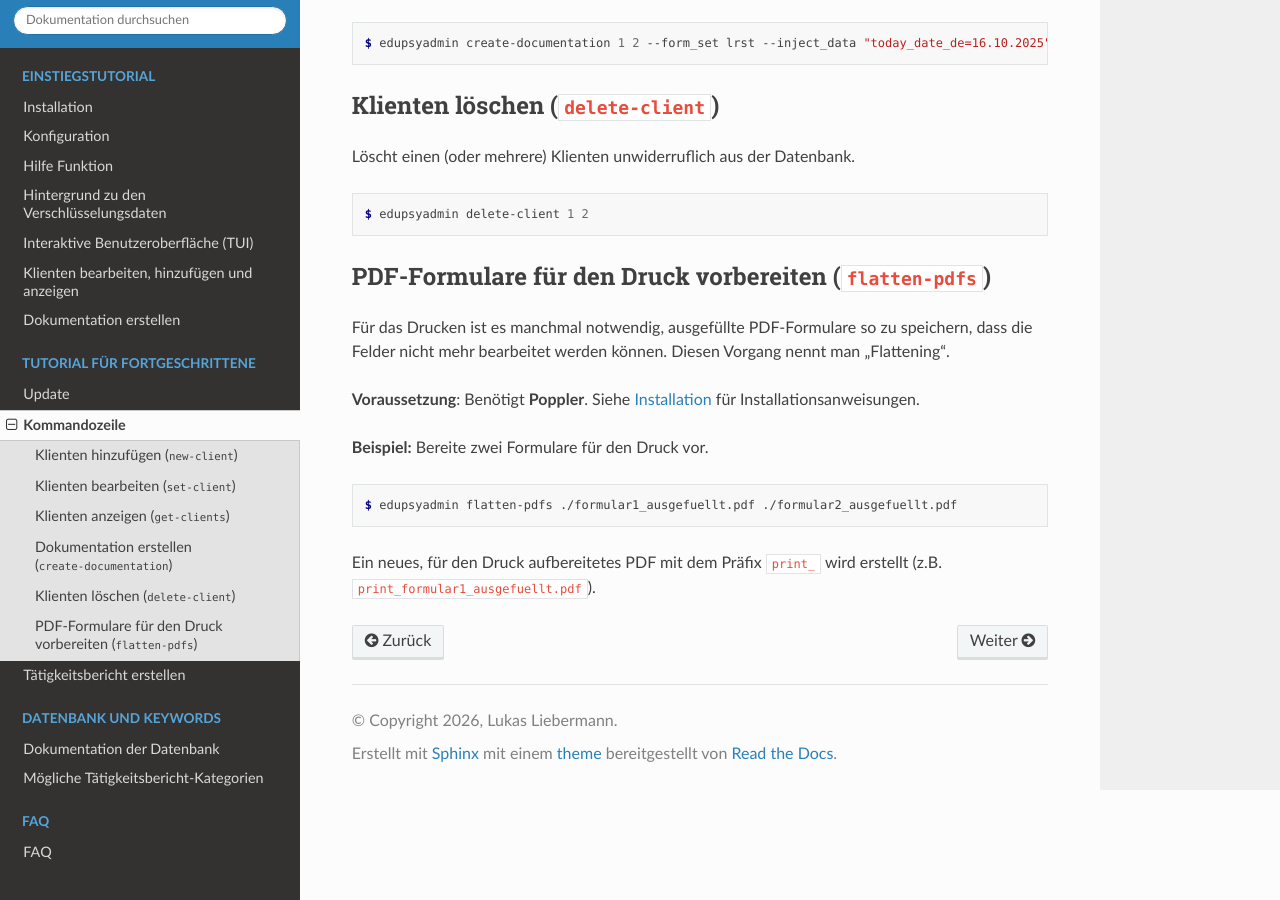
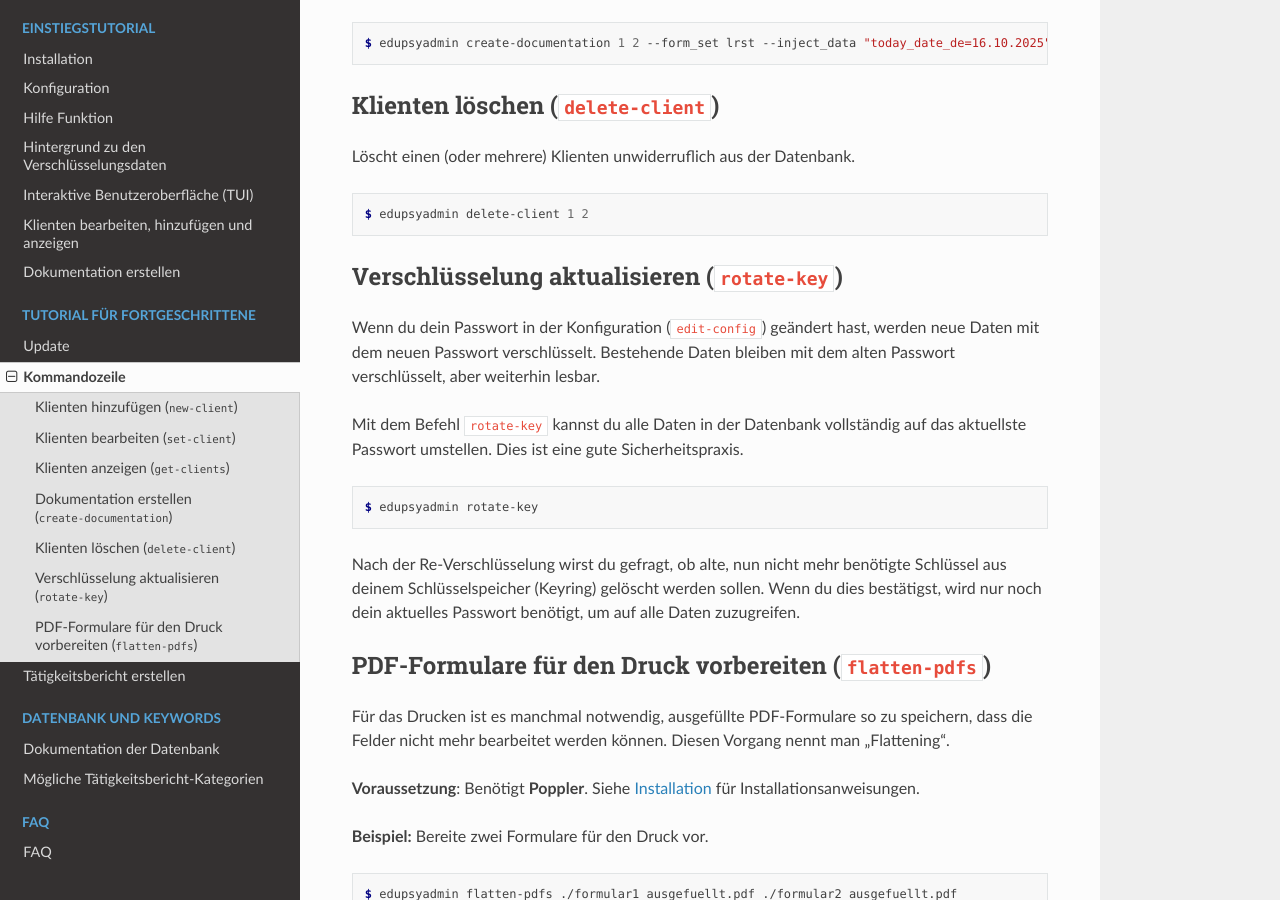
Before and after one commit to LKirst/edupsyadmin, a Sphinx documentation site: the page built from docs/tutorial/cli.rst, in a window 1280 px wide and 900 px high, scrolled down 2567 px. Built offline with Sphinx 7.4.7 and the Read the Docs theme 3.1.0, drawn with Linux system fonts in a browser that asks for light colours.

```diff
--- a/docs/tutorial/cli.rst
+++ b/docs/tutorial/cli.rst
@@ -151,6 +151,26 @@ Löscht einen (oder mehrere) Klienten unwiderruflich aus der Datenbank.
 
     $ edupsyadmin delete-client 1 2
 
+Verschlüsselung aktualisieren (``rotate-key``)
+----------------------------------------------
+
+Wenn du dein Passwort in der Konfiguration (``edit-config``) geändert hast,
+werden neue Daten mit dem neuen Passwort verschlüsselt. Bestehende Daten
+bleiben mit dem alten Passwort verschlüsselt, aber weiterhin lesbar.
+
+Mit dem Befehl ``rotate-key`` kannst du alle Daten in der Datenbank
+vollständig auf das aktuellste Passwort umstellen. Dies ist eine gute
+Sicherheitspraxis.
+
+.. code-block:: console
+
+    $ edupsyadmin rotate-key
+
+Nach der Re-Verschlüsselung wirst du gefragt, ob alte, nun nicht mehr
+benötigte Schlüssel aus deinem Schlüsselspeicher (Keyring) gelöscht werden
+sollen. Wenn du dies bestätigst, wird nur noch dein aktuelles Passwort
+benötigt, um auf alle Daten zuzugreifen.
+
 PDF-Formulare für den Druck vorbereiten (``flatten-pdfs``)
 ----------------------------------------------------------
 
```
Also changed, not shown: docs/tutorial/configuration.rst (+7 -4 lines).
